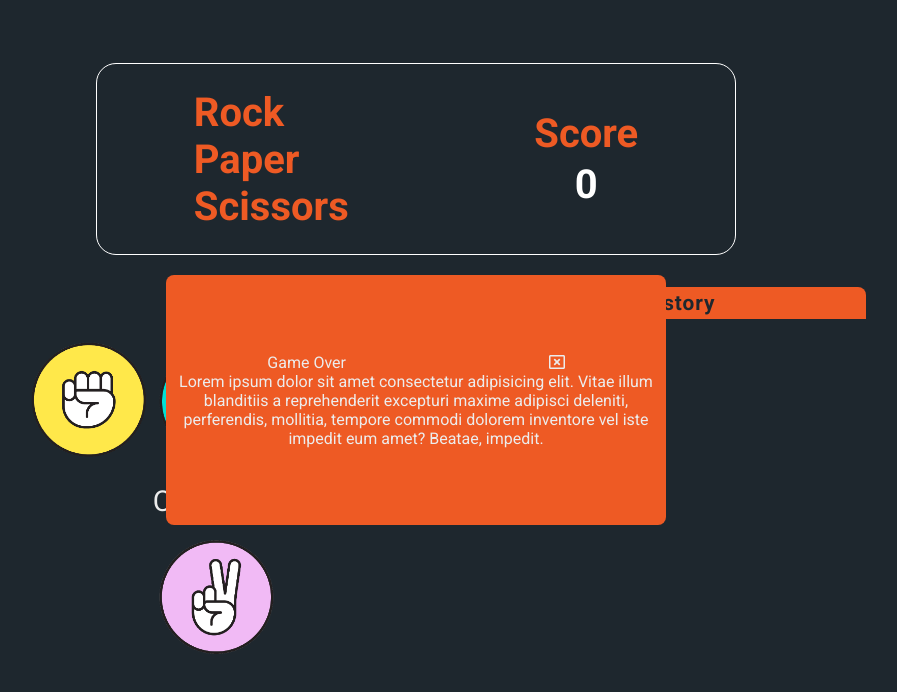
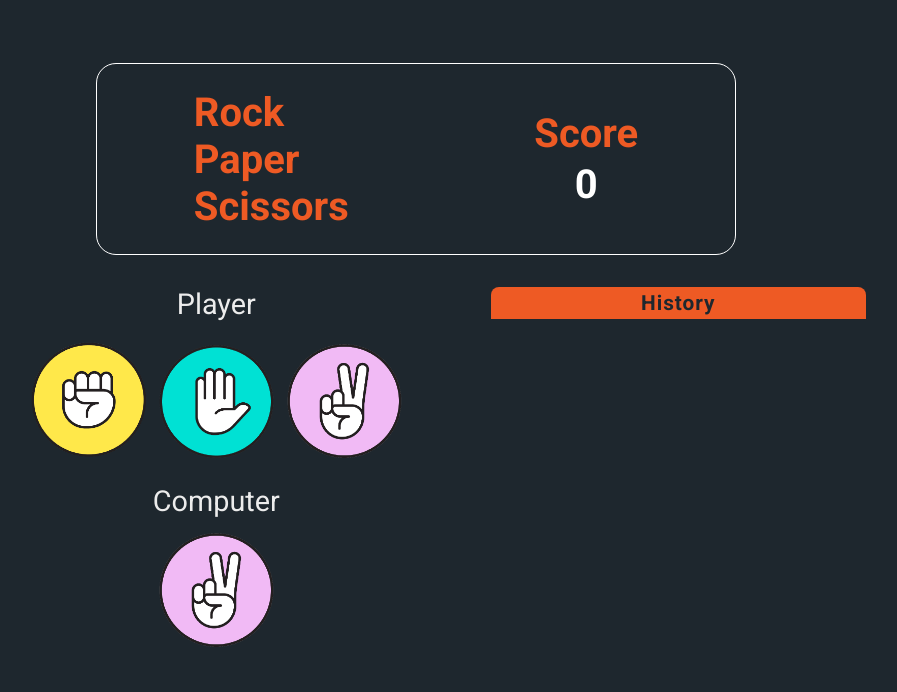
Before and after one commit to emrecan-balgun/RockPaperScissors, a React (Create React App) app: page / in a window 1280 px wide. Shown: the top 692 px of the page, without its empty margins (224-1121 px from the left). Built offline with nearby package versions, Linux system fonts and the light colour scheme.

Commit message:
refactor game over modal

```diff
--- a/src/Container/ChoiceBoard.jsx
+++ b/src/Container/ChoiceBoard.jsx
@@ -89,7 +89,7 @@ const ChoiceBoard = () => {
         </div>
 
         <p className="choice-board__computer">Computer</p>
-        <div>
+        <div className="choice-board__computer-choice">
           <img
             className="choice-board__img"
             src={computerImg}
--- a/src/Container/Game.js
+++ b/src/Container/Game.js
@@ -3,12 +3,8 @@ import ScoreBoard from "./ScoreBoard";
 import "./styles.css";
 import GameBoard from "./GameBoard";
 import GameOverModal from "./GameOverModal";
-import { useSelector } from "react-redux";
-import { score } from "../redux/historySlice";
-
 
 const Game = () => {
-  const scoreBoard = useSelector(score);
 
   return (
     <div className="game">
--- a/src/Container/GameOverModal.jsx
+++ b/src/Container/GameOverModal.jsx
@@ -2,40 +2,44 @@ import { useState, useEffect, useRef } from "react";
 import WinnerService from "../services/Winner.services";
 import { resetGame, winner } from "../redux/historySlice";
 import { useSelector, useDispatch } from "react-redux";
-import { FaRegWindowClose } from "react-icons/fa";
+import { RiCloseCircleLine } from "react-icons/ri";
+import { GameOverMessage } from "../Utils/Constants/Constants";
 
 const GameOverModal = () => {
-  const [showModal, setShowModal] = useState(true);
+  const [showModal, setShowModal] = useState(false);
   const gameWinner = useSelector(winner);
   const dispatch = useDispatch();
   const didMountRef = useRef(false);
+  const { playerWon, computerWon } = GameOverMessage;
 
   WinnerService();
 
   useEffect(() => {
     if (didMountRef.current) {
-      dispatch(resetGame());
       setShowModal(true);
     } else {
       didMountRef.current = true;
     }
   }, [dispatch, gameWinner]);
 
+  const closeModal = () => {
+    dispatch(resetGame());
+    setShowModal(false);
+    didMountRef.current = false;
+  }
+
+
+
   return (
     <div
       className={`game-over-modal ${showModal ? "game-over-modal--show" : ""}`}
     >
       <div className="game-over-modal__container">
+        <RiCloseCircleLine className="game-over-modal__icon" onClick={closeModal}/>
         <div className="game-over-modal__inner">
-          <div className="game-over-modal__header">
-            <div className="game-over-modal__title">Game Over</div>
-            <FaRegWindowClose className="game-over-modal__icon" />
-          </div>
+          <div className="game-over-modal__title">Game Over</div>
           <div className="game-over-modal__message">
-            Lorem ipsum dolor sit amet consectetur adipisicing elit. Vitae illum
-            blanditiis a reprehenderit excepturi maxime adipisci deleniti,
-            perferendis, mollitia, tempore commodi dolorem inventore vel iste
-            impedit eum amet? Beatae, impedit.
+            {gameWinner === "Player" ? playerWon.message : computerWon.message}
           </div>
         </div>
       </div>
--- a/src/Styles/Container/_choiceBoard.scss
+++ b/src/Styles/Container/_choiceBoard.scss
@@ -27,6 +27,18 @@
 
     &__computer{
         font-size: $big-font-size;
+        margin-bottom: 0.5rem;
+    }
+
+    &__computer-choice{
+        @include flexbox($direction: column);
+        height: 96px;
+        width: 96px;
+    }
+
+    &__player-choice{
+        @include flexbox($direction: column);
+
     }
 
     @media screen and (min-width: $small-screen){
--- a/src/Styles/Container/_gameBoard.scss
+++ b/src/Styles/Container/_gameBoard.scss
@@ -8,8 +8,6 @@
       display: grid;
       grid-template-columns: 2fr 1.5fr;
       column-gap: 1.5rem;
-      /* overflow-y: scroll; */
-
 
    }
 
--- a/src/Styles/Container/_gameOver.scss
+++ b/src/Styles/Container/_gameOver.scss
@@ -2,36 +2,74 @@
   display: none;
 
   &__container {
-    max-width: 500px;
-    width: 90%;
+    position: relative;
+    width: 500px;
+    max-width: 90%;
     height: 250px;
     background-color: $first-color;
-    border-radius: 0.5rem;
+    border-radius: 1rem;
     @include flexbox($direction: column);
   }
 
   &__inner {
     @include flexbox($direction: column);
     height: 100%;
+    row-gap: 1rem;
   }
-  &__header {
-      width: 100%;
+  &__title {
+    width: 100%;
+    font-weight: $font-bold;
+    font-size: $bigger-font-size;
     @include flexbox($justify: space-around);
   }
 
-  &__message{
-      text-align: center;
+  &__message {
+    text-align: center;
+    letter-spacing: 0.5px;
+    font-size: $medium-font-size;
+  }
+
+  &__icon {
+    position: absolute;
+    right: 1rem;
+    top: 0.5rem;
+    font-size: 2.5rem;
+    cursor: pointer;
+    transition: 0.3s all;
+
+    &:hover {
+      transform: scale(1.1);
+    }
   }
 
   &--show {
+    background-color: rgba(0, 0, 0, 0.8);
     display: flex;
     position: absolute;
     left: 0;
     top: 0;
     z-index: $tooltip;
-    background-color: transparent;
     width: 100%;
     height: 100vh;
     @include flexbox();
   }
+
+  @media screen and (max-width: $small-screen) {
+
+    &__title{
+        font-size: $big-font-size;
+    }
+
+    &__message{
+        font-size: $normal-font-size;
+    }
+
+    &__container {
+      height: 150px;
+    }
+
+    &__icon{
+        font-size: 2rem;
+    }
+  }
 }
--- a/src/Styles/Container/_history.scss
+++ b/src/Styles/Container/_history.scss
@@ -50,6 +50,13 @@
     fill: $second-color;
   }
 
+  @media screen and (max-width: $medium-screen) {
+    &__container{
+        overflow-y: scroll;
+    }
+  }
+
+
   @media screen and (min-width: $medium-screen) {
     position: relative;
     &__container {
--- /dev/null
+++ b/src/Utils/Constants/Constants.js
@@ -0,0 +1,8 @@
+export const GameOverMessage = {
+  playerWon: {
+    message: "You Won. Congratulations. ",
+  },
+  computerWon: {
+    message: "You Lost. Try again.",
+  },
+};
--- a/src/redux/historySlice.js
+++ b/src/redux/historySlice.js
@@ -31,6 +31,7 @@ export const historySlice = createSlice({
     resetGame: (state) => {
       state.value.history = []
       state.value.score = 0
+      state.value.winner = ""
     }
   },
 });
```
